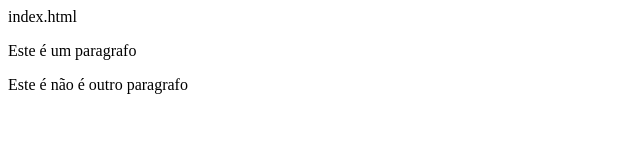
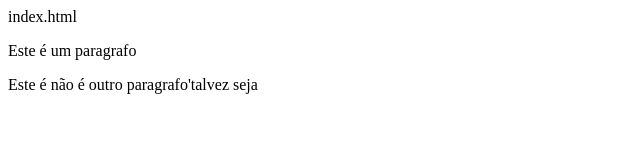
Before and after one commit to samuelsan485/progWeb, a plain HTML site: page index.html in a window 1280 px wide. Shown: the full height of the page, 0-640 px from the left. Drawn offline with Linux system fonts and the light colour scheme.

Commit message:
conflito de mesclagem

```diff
--- a/index.html
+++ b/index.html
@@ -6,6 +6,6 @@ index.html
 </head>
 <body>
 <p> Este é um paragrafo </p>
-<p> Este é não é outro paragrafo</p>
+<p> Este é não é outro paragrafo'talvez seja </p>
 </body>
 </html>
```
